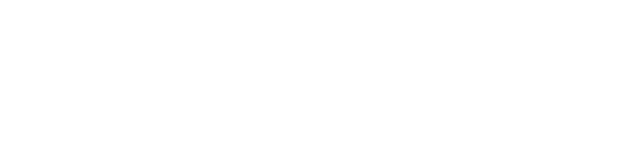
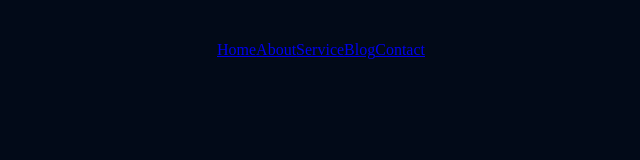
Before and after one commit to daniil-koblov/html_css_course, a plain HTML site: page seminars/seminar_3/index.html in a window 1280 px wide. Shown: the whole page, without its empty margins (319-959 px from the left). Drawn offline with Linux system fonts and the light colour scheme.

Commit message:
add index.html

```diff
--- a/homeworks/homework_3/style.css
+++ b/homeworks/homework_3/style.css
@@ -0,0 +1,18 @@
+* {
+    margin: 0;
+    padding: 0;
+}
+
+header {
+    width: 100%;
+    height: 100px;
+
+}
+
+header .header_menu_container {
+    display: flex;
+    flex-direction: row;
+    align-items: center;
+    justify-content: center;
+    height: 100%;
+}
--- a/seminars/seminar_3/index.html
+++ b/seminars/seminar_3/index.html
@@ -10,7 +10,15 @@
 </head>
 
 <body>
-
+    <header>
+        <div class="header_menu_container">
+            <a href="#">Home</a>
+            <a href="#">About</a>
+            <a href="#">Service</a>
+            <a href="#">Blog</a>
+            <a href="#">Contact</a>
+        </div>
+    </header>
 </body>
 
 </html>
--- a/seminars/seminar_3/style.css
+++ b/seminars/seminar_3/style.css
@@ -0,0 +1,23 @@
+* {
+    margin: 0;
+    padding: 0;
+}
+
+body {
+    background-color: #020A18;
+    ;
+}
+
+header {
+    width: 100%;
+    height: 100px;
+
+}
+
+header .header_menu_container {
+    display: flex;
+    flex-direction: row;
+    align-items: center;
+    justify-content: center;
+    height: 100%;
+}
```
Also changed, not shown: homeworks/homework_3/index.html (+9 -1 lines).
